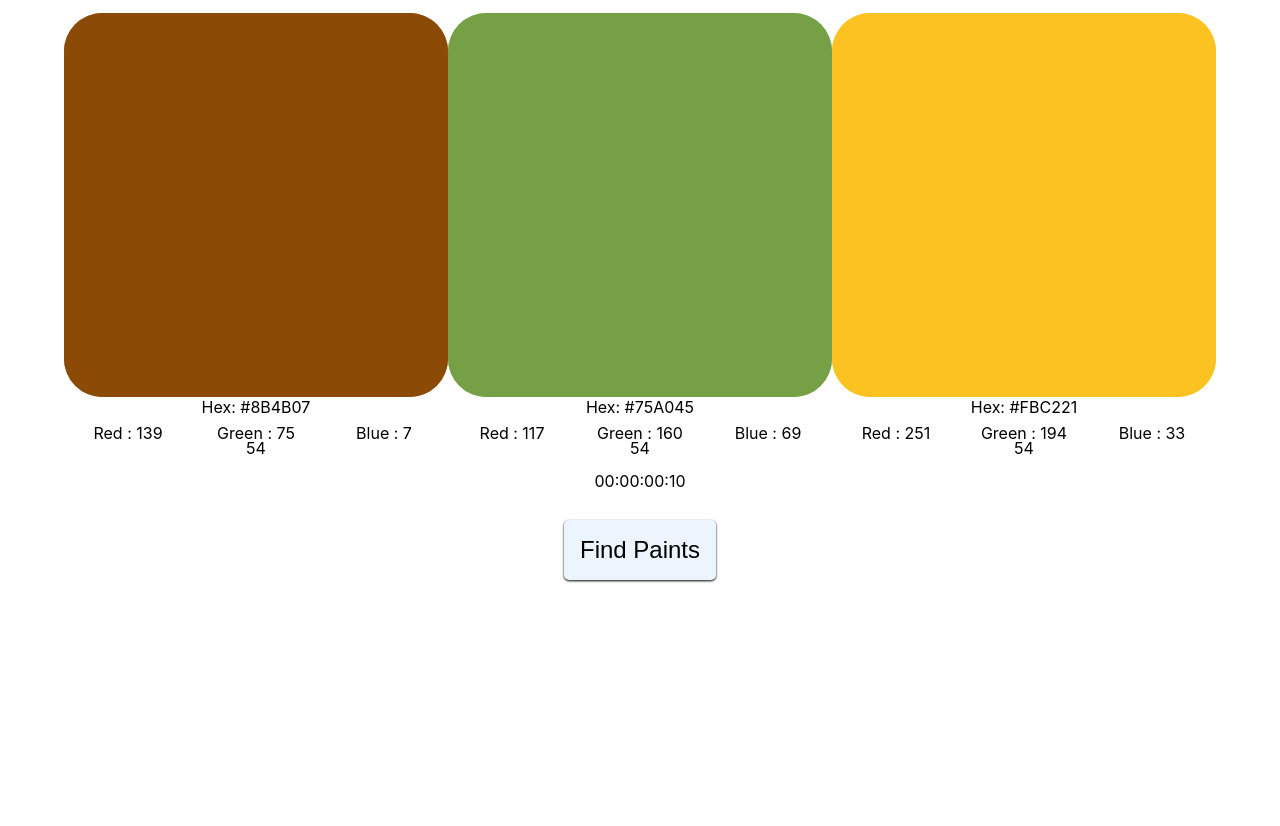
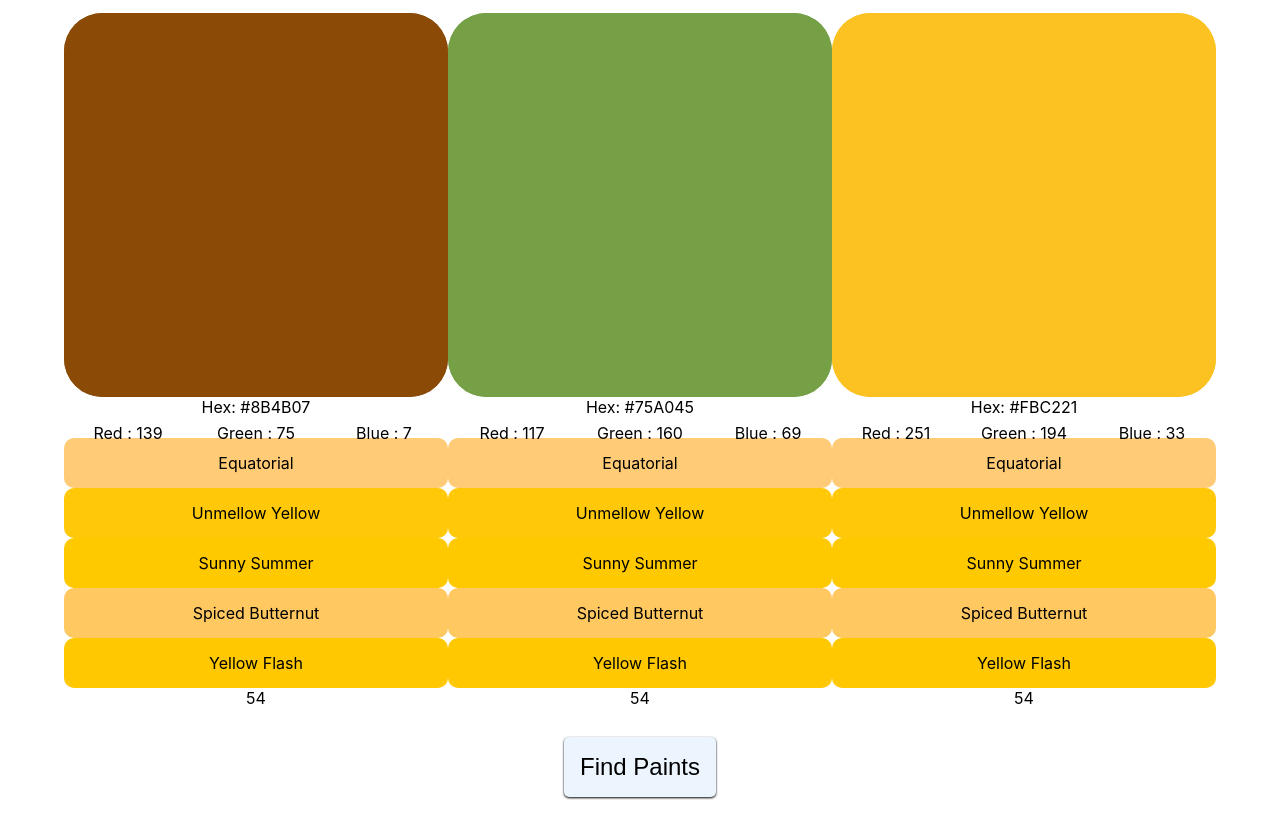
Before and after one commit to DonRomaniello/DaubNabIt, a React (Create React App) app: page / in a window 1280 px wide. Before the commit the page ends 800 px from the top, so only its background shows below. Built offline with nearby package versions, Linux system fonts and the light colour scheme.

Commit message:
Add scrolling."

```diff
--- a/src/app/store/paintsSlice.js
+++ b/src/app/store/paintsSlice.js
@@ -3,8 +3,6 @@ import { createSlice } from '@reduxjs/toolkit';
 import { _setRGBData } from '../../modules/_setRGBData';
 
 import { _setRGBRatios } from '../../modules/_setRGBRatios';
-
-
 
 const paints = require('../../resources/json/behr.json');
 
@@ -31,15 +29,6 @@ const initialState = {
   swatchMatches: [],
 }
 
-// const _getMatches = (colors) => {
-
-
-
-
-
-
-// }
-
 
 
 export const paintsSlice = createSlice({
@@ -50,7 +39,7 @@ export const paintsSlice = createSlice({
       state.paints = state.paints.map((paint) => { return { ...paint, rgb : _setRGBData(paint.hex)}});
     },
     sortPaints: (state) => {
-      state.paints = state.paints.sort(_sortPaints)
+      state.paints = [...new Set(state.paints.sort(_sortPaints))]
     },
 
     // getMatches: (state, action) => {
--- a/src/components/FindPaints.js
+++ b/src/components/FindPaints.js
@@ -29,10 +29,12 @@ export function FindPaints() {
 
   return (
     <div>
-      <Countdown date={Date.now() + 10000}
-       intervalDelay={msPerPaint}
-       onTick={() => dispatch(incrementTimer())}
-       //  renderer={() => {}}
+      <Countdown
+        date={1} // This is required...
+        overtime={true}
+        intervalDelay={msPerPaint}
+        onTick={() => dispatch(incrementTimer())}
+        renderer={() => {}}
        />
       <div className={styles.findPaintsBody}>
         <button className={styles.findButton}>Find Paints</button>
--- a/src/components/PaintParade.js
+++ b/src/components/PaintParade.js
@@ -30,9 +30,10 @@ export function PaintParade() {
         // onEnter={() => setShowButton(false)}
         // onExited={() => setShowButton(true)}
         > */}
-      {/* {paints.map((paint) => {
+      {paints.length > timer - 5 && paints.slice(timer, (timer + 5)).map((paint) => {
         return (
           <div
+          key={paint.label}
           className={styles.swatch}
           style={{
             background: paint.hex,
@@ -40,7 +41,7 @@ export function PaintParade() {
             {paint.name}
           </div>
         )
-      })} */}
+      })}
       <div>
         {timer}
       </div>
```
